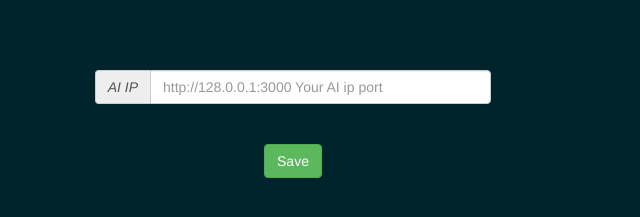
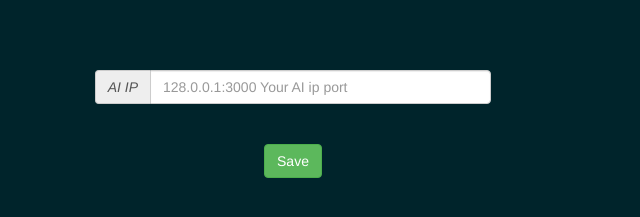
Before and after one commit to elRaulito/Iotraffic-hackaton, a plain HTML site: page AIcam/main/html/apikey.html in a window 1280 px wide. Shown: the part 577-794 px from the top of the page, 347-987 px from the left. Drawn offline with Linux system fonts and the light colour scheme.

Commit message:
Update apikey.html

```diff
--- a/AIcam/main/html/apikey.html
+++ b/AIcam/main/html/apikey.html
@@ -122,7 +122,7 @@
       <form>
         <div class="input-group">
           <span class="input-group-addon"><i>AI IP</i></span>
-          <input id="key" type="text" class="form-control" name="wifi" placeholder="http://128.0.0.1:3000 Your AI ip port">
+          <input id="key" type="text" class="form-control" name="wifi" placeholder="128.0.0.1:3000 Your AI ip port">
         </div>
       </form>
       <br>
```
